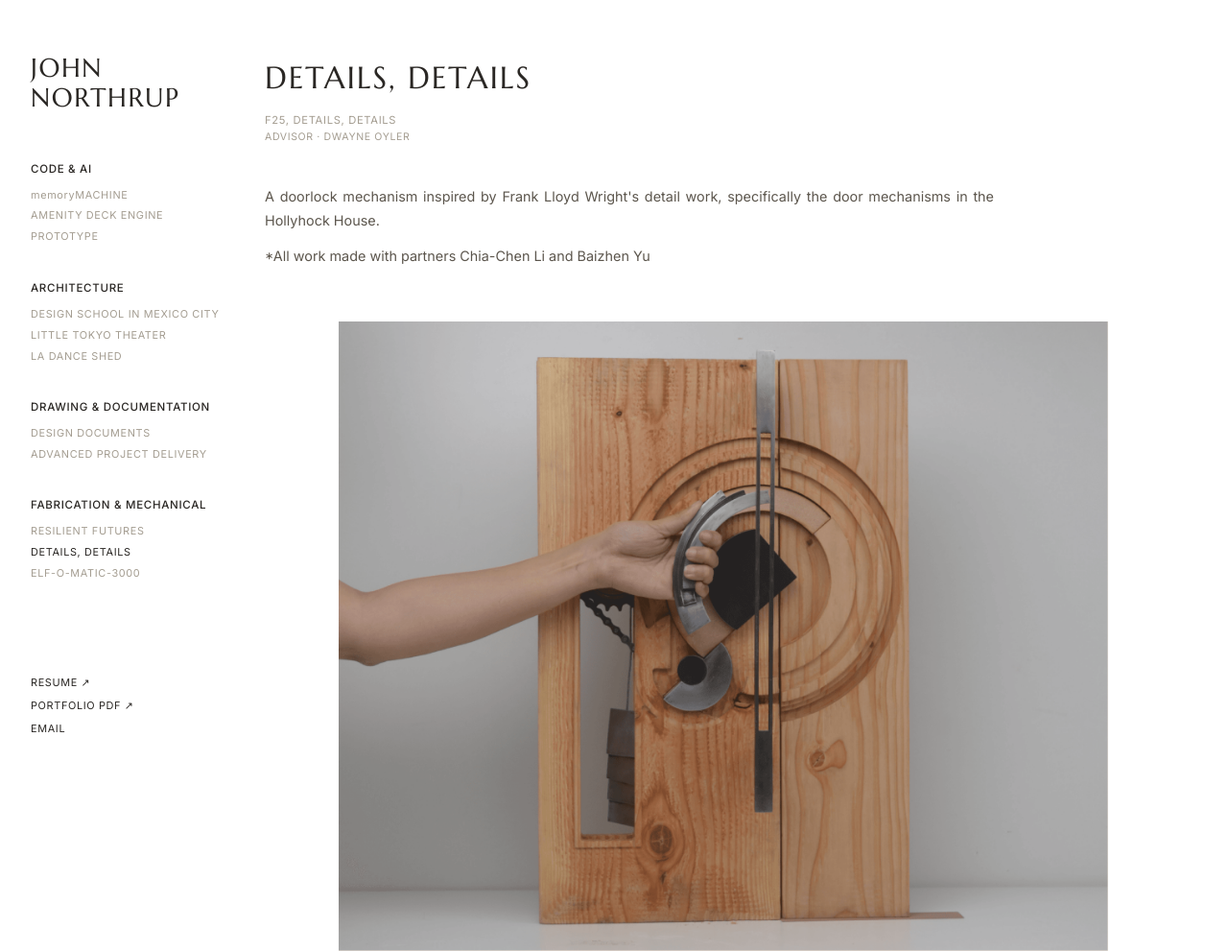
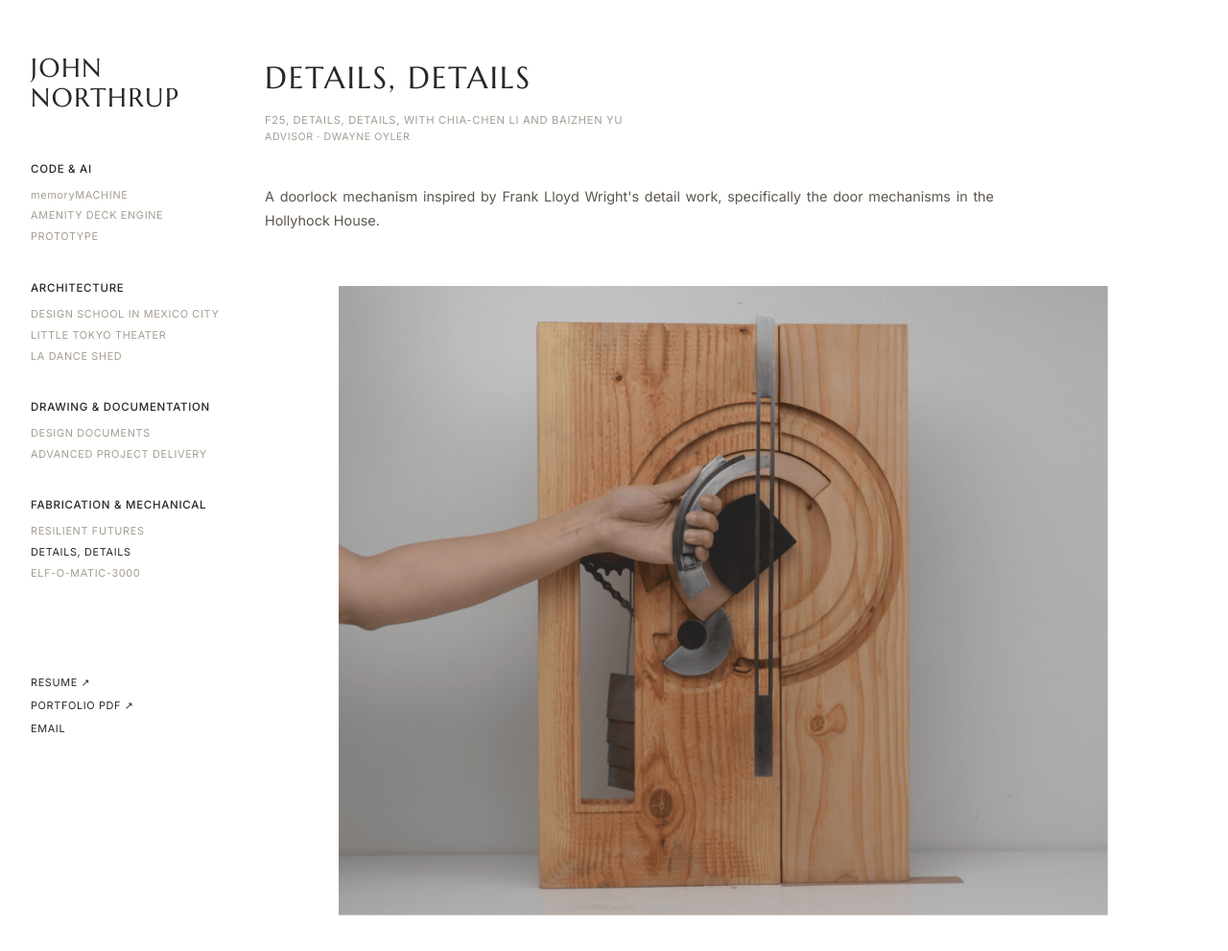
Before and after one commit to jcnorthrup9/Portfolio, a plain HTML site: page projects/details-details/index.html in a window 1280 px wide. Shown: the top 991 px of the page at 96% size. Drawn offline with Linux system fonts and the light colour scheme.

Commit message:
Credits live in the details line only, and a new Mexico City thumbnail
The landing tile for Design School in Mexico City now uses the massing
model in the site model, which is already the page hero -- the same
tile-matches-hero convention the other projects follow.

Dropped the trailing "*Made with Nate Smith" paragraph: the details line
above the title already reads "SP25, 2GB Studio, with Nate Smith", so the
credit was on the page twice. Details, Details had the same shape of
callout but its partners were NOT in the details line, so they moved up
into it rather than being deleted -- the credit is kept, just in one place.

The AI-enhancement note on Amenity Deck Engine is left alone: it is a
disclosure about the images, not a collaborator credit.

PDFs rebuilt: full 42 pp / 10.0 MB, page counts unchanged.

Co-Authored-By: Claude Opus 5 <noreply@anthropic.com>

```diff
--- a/projects/details-details/index.html
+++ b/projects/details-details/index.html
@@ -16,15 +16,12 @@
     </section>
 
     <section class="project-intro">
-      <div class="eyebrow">F25, Details, Details</div>
+      <div class="eyebrow">F25, Details, Details, with Chia-Chen Li and Baizhen Yu</div>
       <div class="advisor">Dwayne Oyler</div>
       <h1>Details, Details</h1>
       <p>
         A doorlock mechanism inspired by Frank Lloyd Wright's detail work, specifically the door mechanisms in the
         Hollyhock House.
-      </p>
-      <p>
-        *All work made with partners Chia-Chen Li and Baizhen Yu
       </p>
     </section>
 
```
Also changed, not shown: index.html (+1 -1 lines), projects/design-school-cdmx/index.html (+0 -3 lines), 5 other files.
